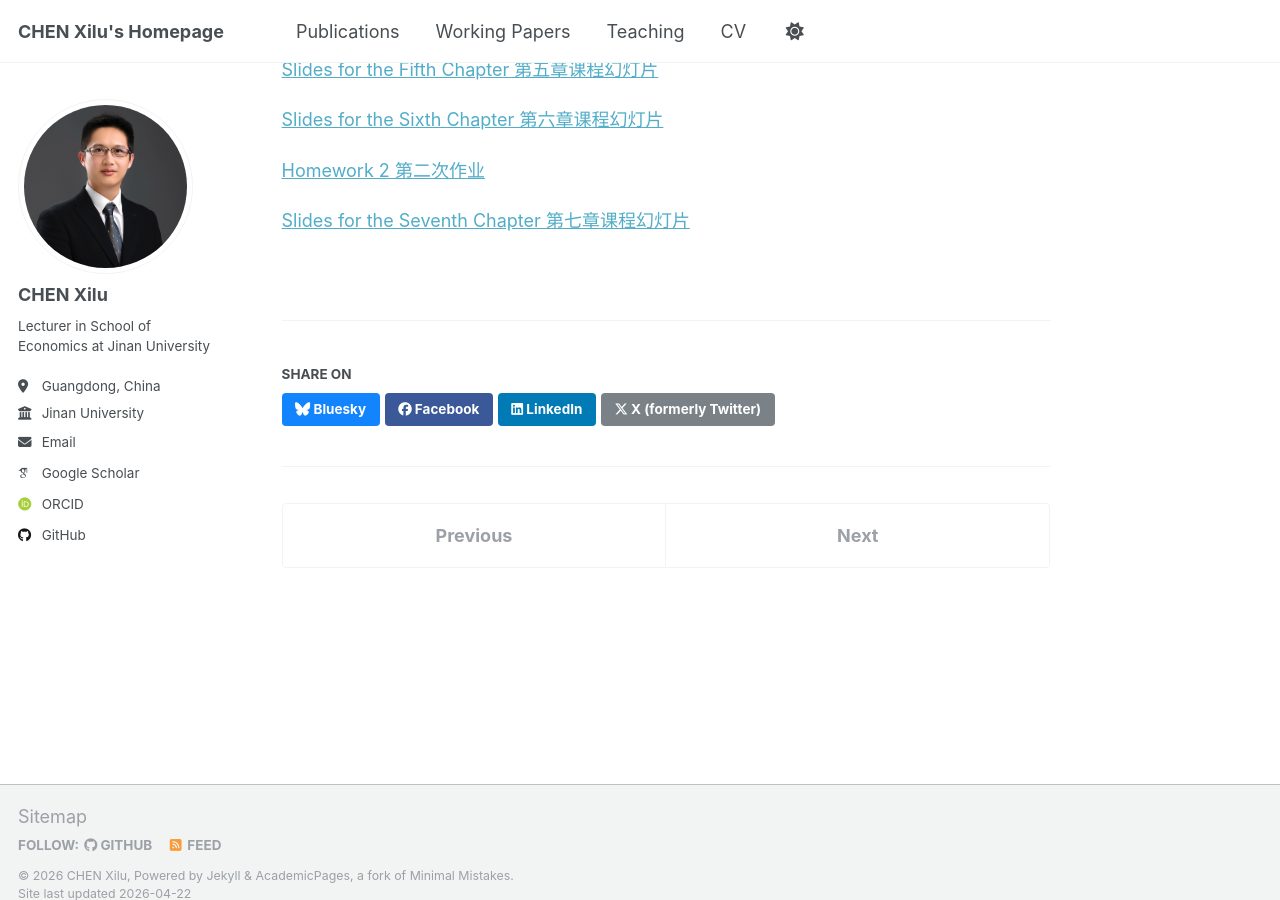
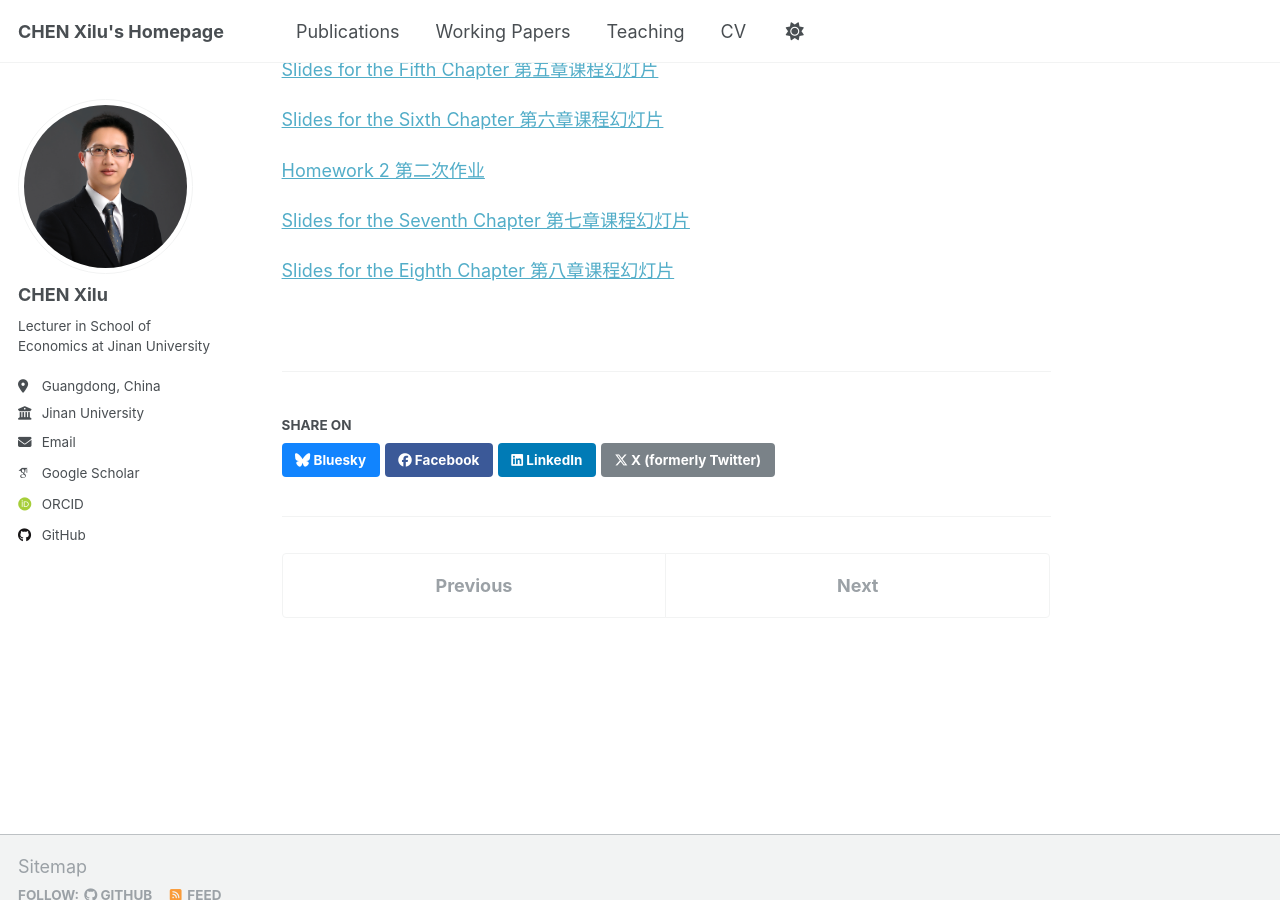
Before and after one commit to Xilu-CHEN/xilu-chen.github.io, a Jekyll site: the page built from _teaching/data_econ.md, in a window 1280 px wide and 900 px high, scrolled down 442 px. Built offline with Jekyll 4.4.1, drawn with Linux system fonts in a browser that asks for light colours; some web fonts are replaced; a script that is not in the unit is left out.

Commit message:
Add link to slides for the Eighth Chapter

```diff
--- a/_teaching/data_econ.md
+++ b/_teaching/data_econ.md
@@ -27,3 +27,5 @@ location: Guangdong, China
 [Homework 2 第二次作业](http://xilu-chen.github.io/files/teaching_data_econ/2026春第2次作业.pdf){:target="_blank"}
 
 [Slides for the Seventh Chapter 第七章课程幻灯片](http://xilu-chen.github.io/files/teaching_data_econ/《数据经济学》第7章.pdf){:target="_blank"}
+
+[Slides for the Eighth Chapter 第八章课程幻灯片](http://xilu-chen.github.io/files/teaching_data_econ/《数据经济学》第8章.pdf){:target="_blank"}
```
